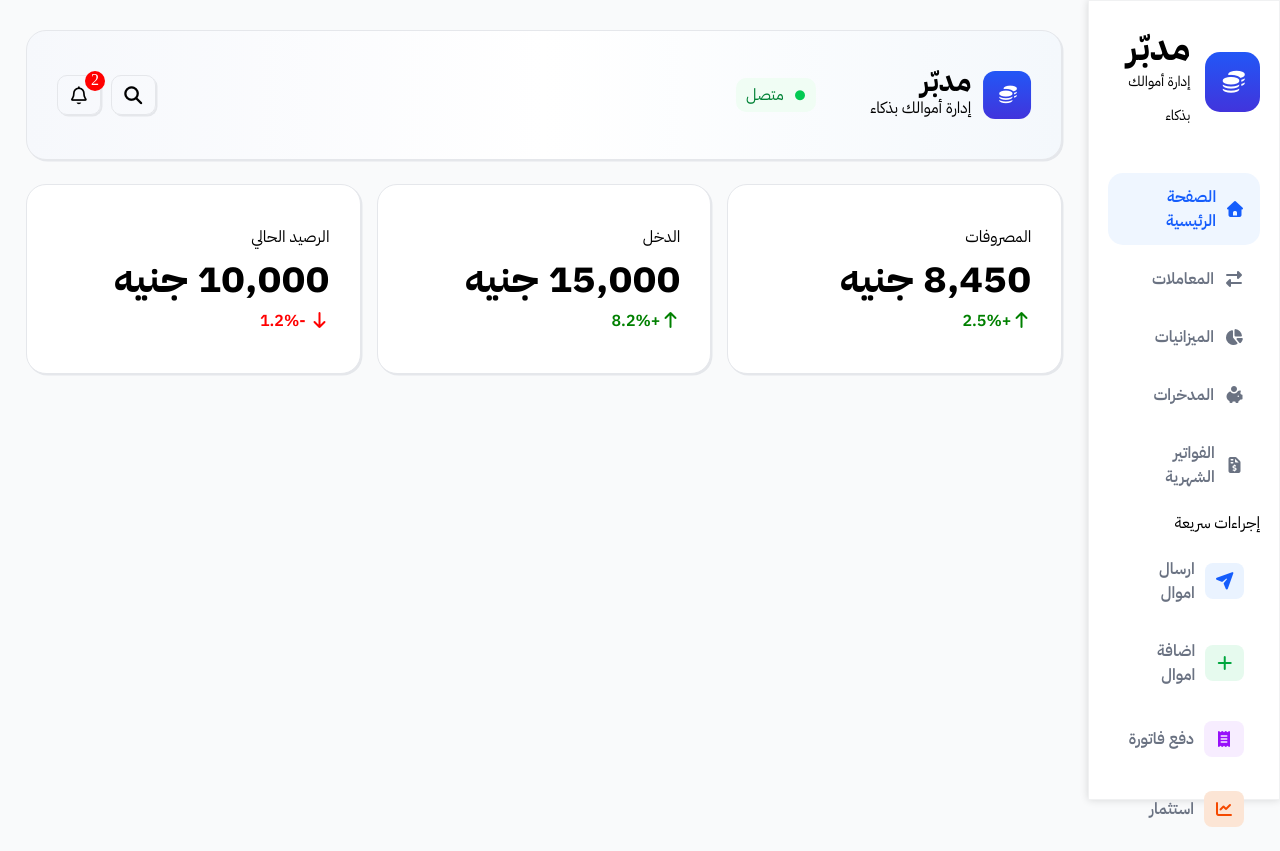
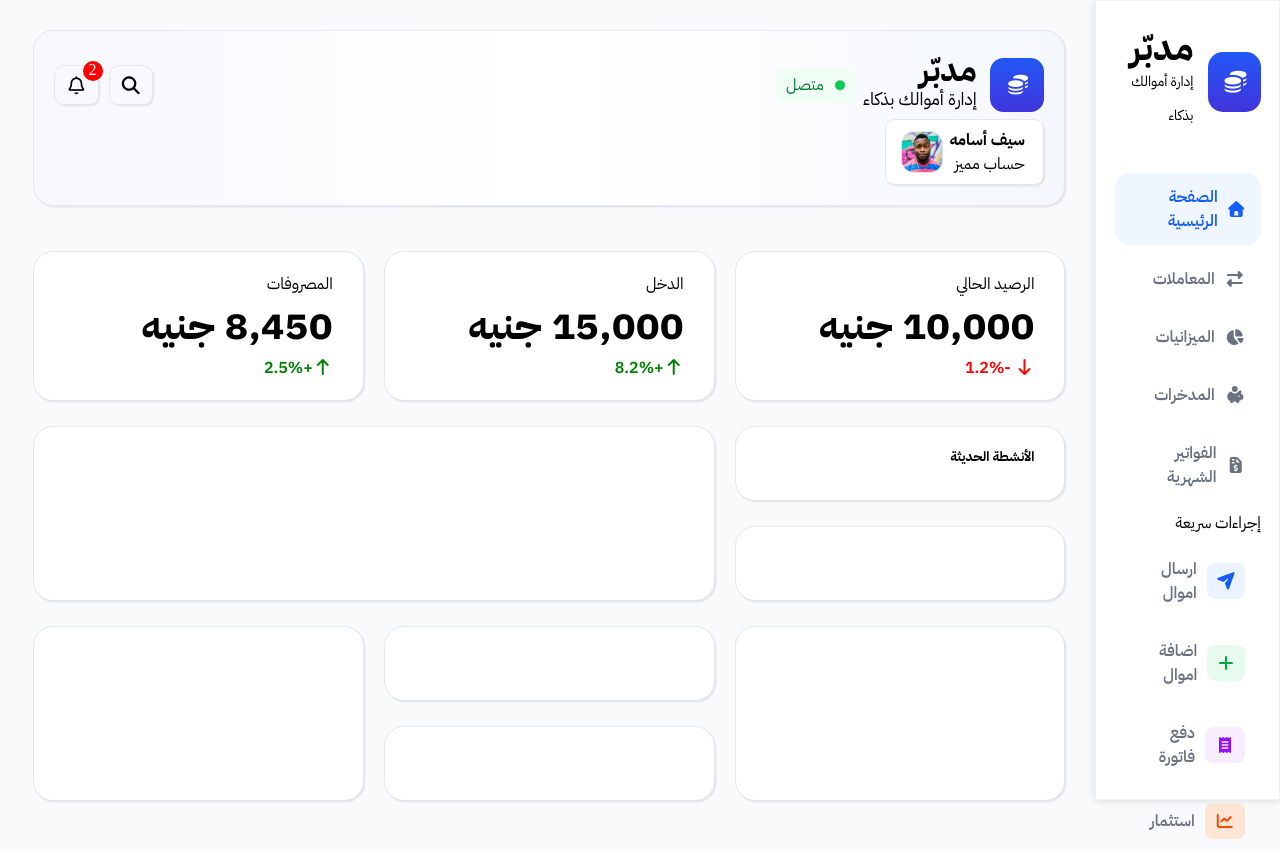
Before and after one commit to ahmedsalama7872-collab/assignment-5, a plain HTML site: page index.html in a window 1280 px wide. Before the commit the page ends 800 px from the top, so only its background shows below. Drawn offline with Linux system fonts and the light colour scheme.

Commit message:
refactor sidebar layout and styles for improved responsiveness

```diff
--- a/css/style.css
+++ b/css/style.css
@@ -2,6 +2,7 @@
     margin: 0px;
     padding: 0px;
     box-sizing: border-box;
+
 }
 
 .container{
@@ -11,7 +12,7 @@
 body{
      font-family: "IBM Plex Sans Arabic", sans-serif;
      background-color: #F9FAFB;
-     text-align: end;
+     text-align: right;
 }
 .flex-center{
     display: flex;
@@ -19,13 +20,14 @@ body{
     align-items: center;
 }
 .sidebar{
-    opacity: 0;
+    margin-left: 10px;
+    display: none;
     background-color: #fff;
-    width: 15%;
+    grid-area: sidebar;
     height: 100vh;
-    position: fixed;
+    /* position: fixed;
     right: 0;
-    top: 0;
+    top: 0; */
     border: 1px solid #F0F1F2;
     box-shadow: rgba(0, 0, 0, 0.14) 0px 0px 8px;
 }
@@ -121,11 +123,12 @@ background-color:#FCE5D5 ;
     font-weight: 600;
 }
 .container2{
+
+
 width: 95%;
 margin: auto;
-    margin-top: 20px;
     display: grid;
-
+    grid-template-columns: repeat(3,1fr);
     gap: 30px 0px;
     grid-template-areas:
     "nav nav nav"
@@ -158,15 +161,13 @@ background-color:#FCE5D5 ;
 
 .money2 { grid-area: money2; }
 
-.money1 { grid-area: money1;
-
- }
+.money1 { grid-area: money1;}
 
 .recent { grid-area: recent; }
 
 .trans { grid-area: trans; }
 
-.bills { grid-area: bills; }
+.bells { grid-area: bells; }
 
 .visa { grid-area: visa; }
 
@@ -188,7 +189,7 @@ background-color:#FCE5D5 ;
     #FFFFFF,
     #F4F8FC);
 flex-wrap: wrap;
-padding: 30px 30px;
+padding: 50px 30px;
 position: relative;
 }
 .nav-left{
@@ -197,6 +198,9 @@ position: relative;
 .nav-header{
     margin: 0;
     transform: scale(0.8);
+    position: absolute;
+    top: 10px;
+    right: 20px;
     transform-origin: center right;
 }
 .online p{
@@ -222,8 +226,9 @@ border: none;
     display: flex;
     gap: 10px;
     flex-direction: row-reverse;
-
-}
+    position: relative;
+    top: 50px;
+    right: -7px;}
 .nav-icons :last-child{
 position: relative;
 }
@@ -249,73 +254,105 @@ right: -5px;
       box-shadow: 1.5px 1.5px  #E5E7EB;
 }
 .nav-img-lg{
+    display:flex;
+    gap: 10px;
+position: relative;
+left: -230px;
+top: 0px;
+}
+.lg-right{
     display: none;
 }
-@media screen and (min-width:760) {
+.lg-left img{
+    width: 35px;
+    border-radius: 30%;
+padding: 12px;
+box-sizing: content-box;
+border: 1PX solid #E5E7EB;
+background-color: #fff;
+}
+
+@media screen and (min-width:760px) {
 
 }
 @media screen and (min-width: 1280px) {
     .sidebar{
-opacity: 1;    }
+display: block;  }
+
 .container2 {
-    margin-top: 30px;
-    width: 81%;
-    margin-left: 2%;
-    margin-right: auto;
+    width: 100%;
+    grid-template-columns: 1fr 1fr 1fr 1fr 1fr 1fr 1fr 1fr 1fr 1fr 0.8fr;
+   padding-left: 33px;
+  gap: 25px 20px;
+  grid-template-areas:
+    "nav nav nav nav nav nav nav nav nav sidebar sidebar"
+    "money3 money3 money3 money2 money2 money2 money1 money1 money1 sidebar sidebar"
+    "money3 money3 money3 money2 money2 money2 money1 money1 money1 sidebar sidebar"
+    "trans trans trans trans trans trans recent recent recent sidebar sidebar"
+    "trans trans trans trans trans trans recent recent recent sidebar sidebar"
+    "trans trans trans trans trans trans recent recent recent sidebar sidebar"
+    "trans trans trans trans trans trans recent recent recent sidebar sidebar"
+    "trans trans trans trans trans trans bells bells bells sidebar sidebar"
+    "trans trans trans trans trans trans bells bells bells sidebar sidebar"
+    "trans trans trans trans trans trans bells bells bells sidebar sidebar"
+    "trans trans trans trans trans trans bells bells bells sidebar sidebar"
+    "visa visa visa analysis analysis analysis budget budget budget sidebar sidebar"
+    "visa visa visa analysis analysis analysis budget budget budget sidebar sidebar"
+    "visa visa visa analysis analysis analysis budget budget budget sidebar sidebar"
+    "visa visa visa analysis analysis analysis budget budget budget sidebar sidebar"
+    "visa visa visa summary summary summary budget budget budget sidebar sidebar"
+    "visa visa visa summary summary summary budget budget budget sidebar sidebar"
+    "visa visa visa summary summary summary budget budget budget sidebar sidebar"
+    "visa visa visa summary summary summary budget budget budget sidebar sidebar";
+}
+.sidebar { grid-area: sidebar; }
+.nav { grid-area: nav; }
+.money3 { grid-area: money3; }
+.money2 { grid-area: money2; }
+.money1 { grid-area: money1; }
+.recent { grid-area: recent; }
+.bells { grid-area: bells; }
 
-  grid-template-columns: 1fr 1fr 1fr;
 
-  gap: 24px 16px;
-  grid-auto-flow: row;
-  grid-template-areas:
-    "nav nav nav"
-    "money1 money2 money3"
-    "trans trans recent"
-    "trans trans recent"
-    "trans trans bills"
-    "trans trans bills"
-    "visa analysis budget"
-    "visa analysis budget"
-    "visa summary budget"
-    "visa summary budget";
+.nav-header{
+
+    position: static;
+    transform: scale(0.9);
 }
-
-.nav {
-display: flex;
-justify-content: flex-start;
-flex-direction: row-reverse;
+.nav-icons{
+    position: static;
 }
 .nav .side-header p{
     transform: scale(1.4);
     transform-origin: right center;
 }
- .nav-right{
-    width: 50%;
+
+.section{
+    padding: 20px 30px;
+}
+
+.nav {
+    margin-top: 30px;
 display: flex;
-    justify-content: flex-start;
+justify-content: space-between;
 flex-direction: row-reverse;
-    gap: 50px;
-    align-items: center;
- }
- .nav-left{
-    width: 50%;
-    display: flex;
-    justify-content: flex-end;
-    flex-direction: row-reverse;
-    gap: 20px;
-    align-items: center;
+
+padding: 20px 20px;
+margin-bottom: 20px;
  }
 
 
-
-
 .online{
+  margin-left: 600px;
     width: 80px;
     position: static;
 }
-.online p
+
+
 .nav-img-lg{
+    justify-self: flex-end;
     display: flex;
+    position: static;
     gap: 10px;
     align-items: center;
 background-color: #fff;
@@ -324,6 +361,10 @@ padding:8px 15px;
     border-radius: 10px;
       box-shadow: 1.5px 1.5px  #E5E7EB;
 }
+
+.lg-right{
+    display: block;
+}
 .lg-left{
     width: 30%;
     display: flex;
@@ -331,5 +372,6 @@ padding:8px 15px;
 }
 .lg-left img{
     width: 40px;
-    border-radius: 30%;
+    padding: 0px;
+
 }}
--- a/index.html
+++ b/index.html
@@ -14,6 +14,7 @@
     <link rel="stylesheet" href="./css/style.css" />
   </head>
   <body>
+    <div class="container2">
       <div class="sidebar">
         <div class="side-container container">
           <div class="side-header">
@@ -65,10 +66,7 @@
         </div>
       </div>
 
-    <div class="container2">
-
       <div class="nav section">
-        <div class="nav-right">
         <div class="nav-header side-header">
           <div class="header-text">
             <h2>مدبّر</h2>
@@ -81,27 +79,24 @@
         <div class="online">
           <p>
             متصل
-              <i
-                class="fa-solid fa-circle fa-2xs"
-                style="color: hsl(144, 98%, 40%)"
-              ></i>
+            <i class="fa-solid fa-circle fa-fade fa-2xs" style="color: hsl(144, 98%, 40%);"></i>
           </p>
         </div>
-        </div>
-        <div class="nav-left">
+
+
           <div class="nav-icons">
             <i class="fa-solid fa-magnifying-glass"></i
             ><i class="fa-regular fa-bell"></i>
           </div>
-          <div  class="nav-img-lg">
+          <div class="nav-img-lg">
             <div class="lg-left">
-              <img src="./images/avatar-1.jpg" alt="">
+              <img src="./images/avatar-1.jpg" alt="" />
             </div>
             <div class="lg-right">
               <h4>سيف أسامه</h4>
               <p>حساب مميز</p>
             </div>
-          </div>
+
         </div>
       </div>
       <div class="money3 section">
@@ -119,13 +114,15 @@
         <h3><bdi>10,000 جنيه</bdi></h3>
         <p class="red">1.2%- <i class="fa-solid fa-arrow-down"></i></p>
       </div>
-      <div class="recent"></div>
-      <div class="trans"></div>
-      <div class="bills"></div>
-      <div class="visa"></div>
-      <div class="budget"></div>
-      <div class="analysis"></div>
-      <div class="summary"></div>
+      <div class="recent section">
+        <h5>الأنشطة الحديثة</h5>
+      </div>
+      <div class="trans section"></div>
+      <div class="bells section"></div>
+      <div class="visa section"></div>
+      <div class="budget section"></div>
+      <div class="analysis section"></div>
+      <div class="summary section"></div>
     </div>
   </body>
 </html>
```
Lines whose indentation alone changed are shown as unchanged.
